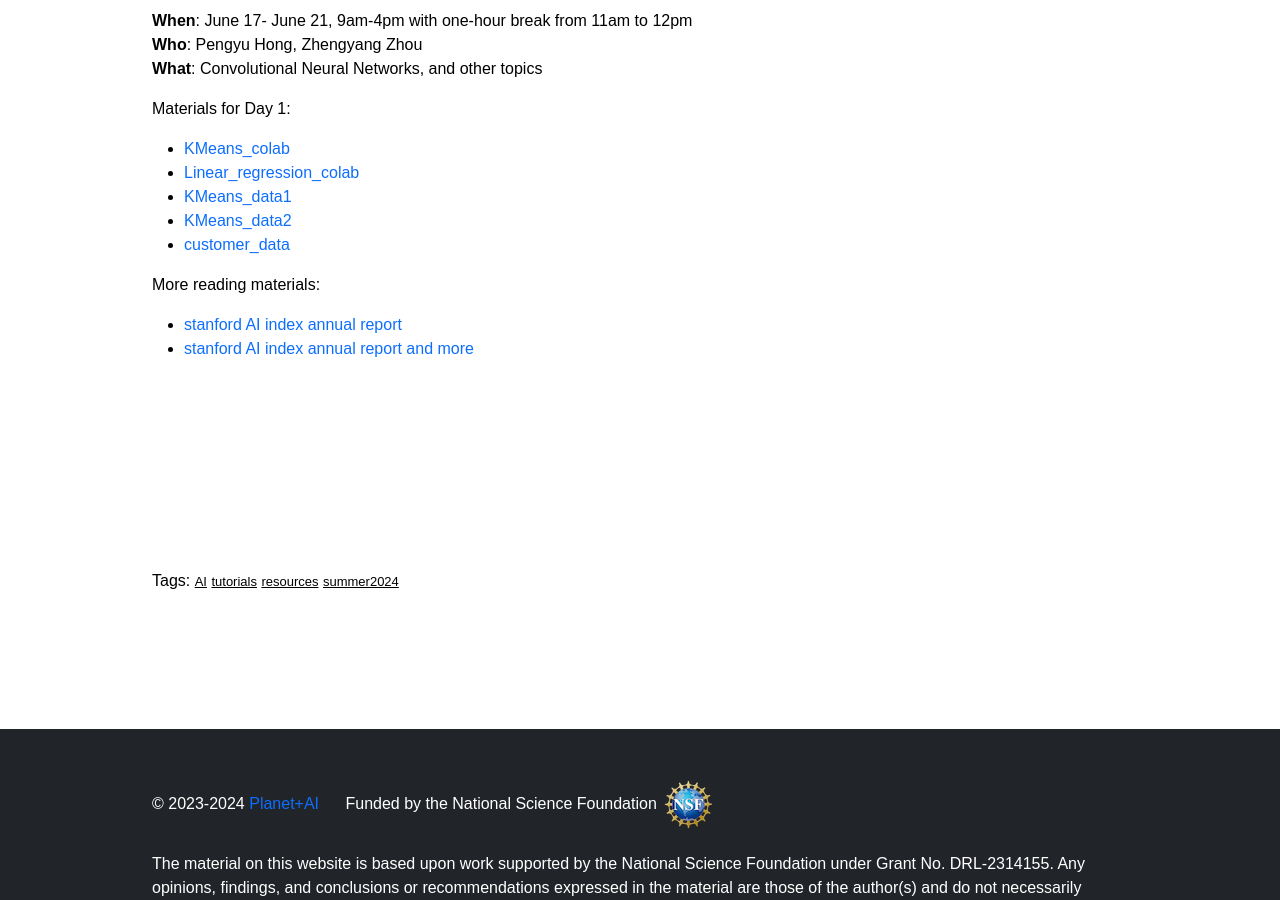
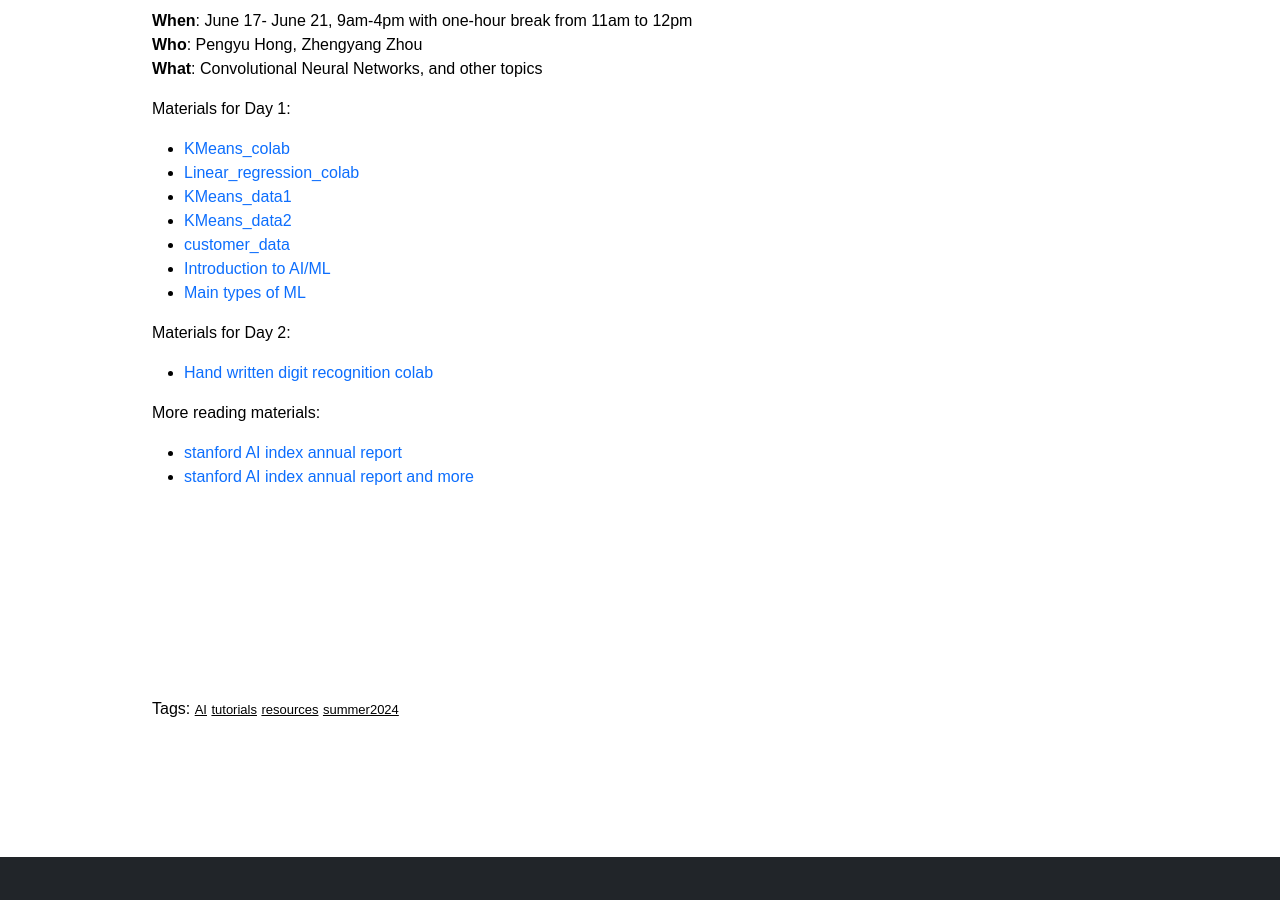
Before and after one commit to planet-ai-2023/planet-ai-2023.github.io, a Jekyll site: the page built from _posts/2024-6-01-summer-2024.md, in a window 1280 px wide and 900 px high, scrolled down 1633 px. Built offline with Jekyll 4.4.1, drawn with Linux system fonts in a browser that asks for light colours.

Commit message:
Add files via upload

```diff
--- a/_posts/2024-6-01-summer-2024.md
+++ b/_posts/2024-6-01-summer-2024.md
@@ -77,7 +77,12 @@ Materials for Day 1:
 - [KMeans_data1](https://drive.google.com/file/d/1XHVM2H9bn3MOsLEGFIFgtNVMd6Z4XHhM/view?usp=sharing){:target="_blank"}
 - [KMeans_data2](https://drive.google.com/file/d/1XPuNZIp0RRHgz5rxDk673sfR_skTvbPY/view?usp=sharing){:target="_blank"}
 - [customer_data](https://drive.google.com/file/d/14z308tP_oeB1kknQz4V-ArVBgQAwnFcX/view?usp=sharing){:target="_blank"}
+- [Introduction to AI/ML](https://docs.google.com/presentation/d/1kPPTRz3n9AvP1uc_hbwsZ45v1Ijf9ObU/edit?usp=sharing&ouid=113200546422009820244&rtpof=true&sd=true){:target="_blank"}
+- [Main types of ML](https://docs.google.com/presentation/d/1til4FIY5skfI1pHzeF9Cnuh-URUbL9rk/edit?usp=sharing&ouid=113200546422009820244&rtpof=true&sd=true){:target="_blank"}
 
+
+Materials for Day 2:
+- [Hand written digit recognition colab](https://colab.research.google.com/drive/1M7l7onN1-AIjoJr1pzfFKUfJ39ZlAumb?usp=sharing){:target="_blank"}
 
 More reading materials:
 - [stanford AI index annual report](https://aiindex.stanford.edu/report/){:target="_blank"}
```
